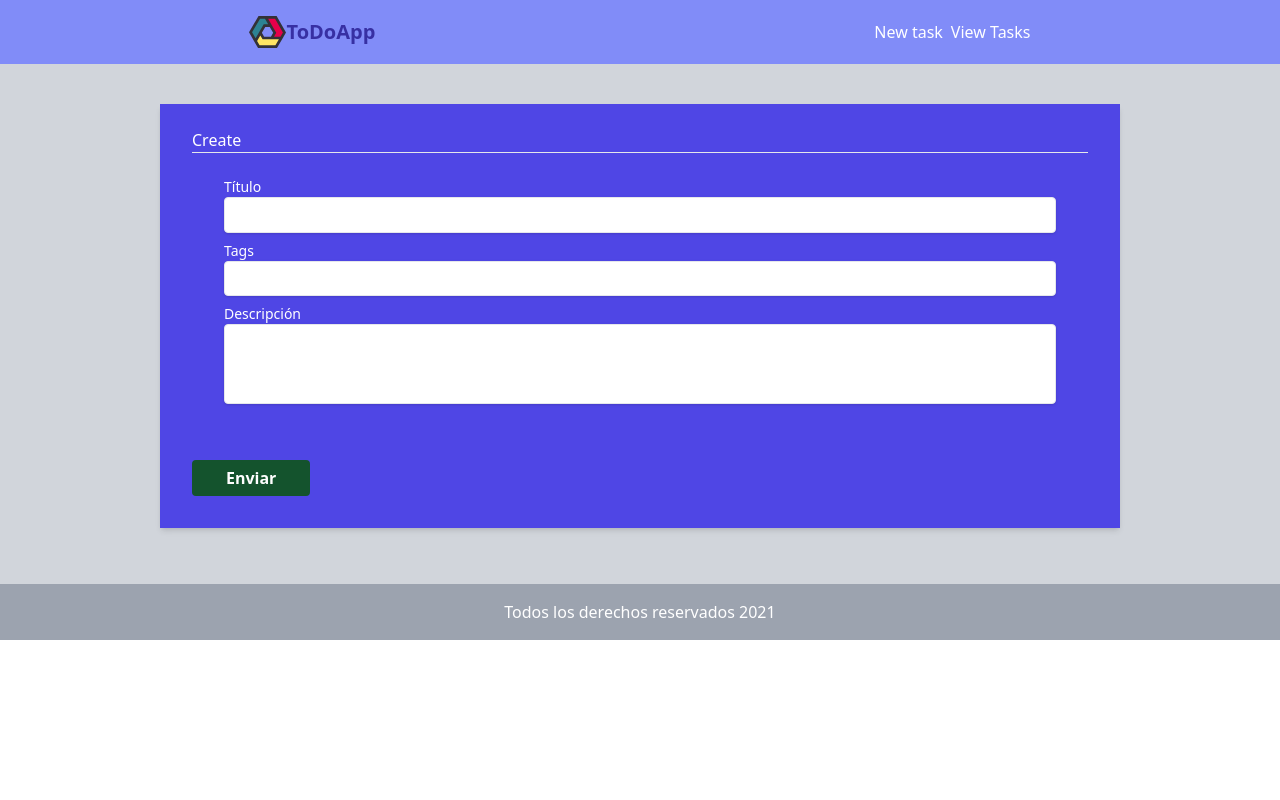
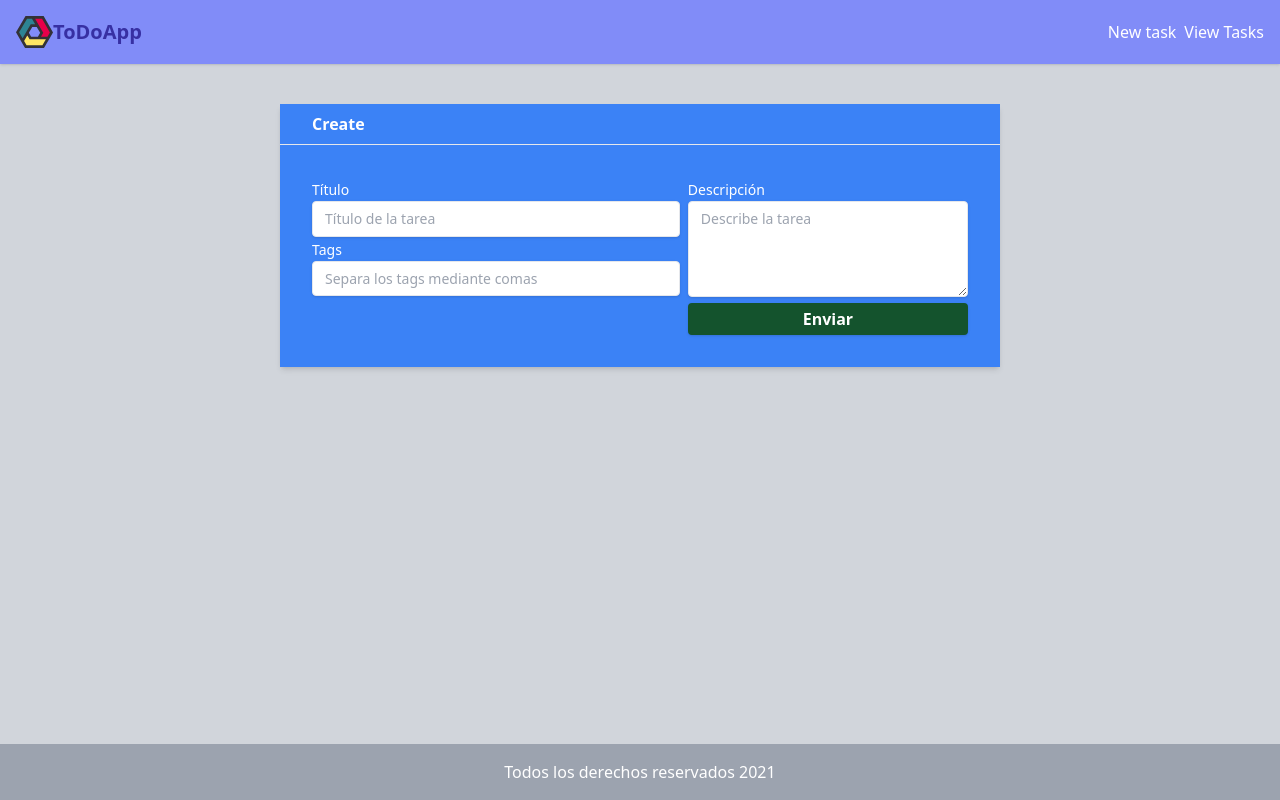
Before and after one commit to TKadyear/oxygen-todo-app, a React (Vite) app: page / in a window 1280 px wide. Built offline with nearby package versions, Linux system fonts and the light colour scheme.

Commit message:
Added the manage state with Redux for Done and Undone

```diff
--- a/package.json
+++ b/package.json
@@ -12,8 +12,7 @@
     "react": "^17.0.2",
     "react-dom": "^17.0.2",
     "react-redux": "^7.2.6",
-    "react-router-dom": "^6.2.2",
-    "redux-thunk": "^2.4.1"
+    "react-router-dom": "^6.2.2"
   },
   "devDependencies": {
     "@vitejs/plugin-react": "^1.0.7",
--- a/src/App.jsx
+++ b/src/App.jsx
@@ -1,156 +1,182 @@
 import { BrowserRouter, Routes, Route, Link } from 'react-router-dom';
-import { useDispatch, useSelector } from 'react-redux'
-import React from 'react'
-import './App.css'
-
-function NavBar() {
+import { useSelector } from 'react-redux'
+import React, { useState } from 'react'
+import { store } from './app/store'
+import { toggleDone, addNewTask } from './reducers/tasksReducer';
+//  COMPONENTE BARRA DE NAVEGACIÓN
+const NavBar = () => {
   return (
-    <nav className="flex flex-row justify-around flex-wrap  items-center py-4 bg-indigo-400 text-white shadow">
+    <nav className='flex flex-row justify-between flex-wrap  items-center p-4 bg-indigo-400 text-white shadow'>
       <div className='flex flex-row justify-center items-center text-indigo-800 font-bold text-xl'>
-        <img src="/logo.svg" alt="Logo Todo app" />
+        <img src='/logo.svg' alt='Logo Todo app' />
         ToDoApp
       </div>
       <div className='flex flex-row justify-around gap-2'>
-        <Link to="/">New task</Link>
-        <Link to="/view-tasks">View Tasks</Link>
+        <Link to='/'>New task</Link>
+        <Link to='/view-tasks'>View Tasks</Link>
       </div>
     </nav>
   );
 }
+// Función para poner un color aleatorio ya que no se ha puesto ningun selector de color.
+const randomColor = () => {
+  const listColors = ['red', 'blue', 'orange', 'green', 'yellow', 'purple', 'pink', 'darkBlue']
+  const randomNumber = Math.floor(Math.random() * listColors.length)
+  return listColors[randomNumber]
+}
 
-function NewTask() {
+// COMPONENTES
+// Tags
+const TaskTags = (props) => {
+  //Clase de CSS de Tailwind
+  const colors = {
+    red: 'bg-red-500',
+    blue: 'bg-blue-500',
+    orange: 'bg-orange-500',
+    green: 'bg-green-500',
+    yellow: 'bg-yellow-500',
+    purple: 'bg-purple-500',
+    pink: 'bg-pink-500',
+    darkBlue: 'bg-slate-800'
+  }
+  const renderedTags = props.tags.map(tag => {
+    const tagColor = tag.color ? colors[tag.color] : colors[randomColor()]
+    return <span key={tag.name} className={`tags ${tagColor}`} > {tag.name}</span >
+  })
+  return renderedTags;
+}
+// TARJETAS DE TAREAS
+const CardTask = (props) => {
+  return (
+    <div className='bg-white rounded-2xl w-11/12'>
+      <div className='px-4'>
+        <p className='font-bold'>{props.task.title}</p>
+        <hr />
+        <div className='my-2 flex flex-row flex-wrap gap-1'>
+          <TaskTags tags={props.task.tags}></TaskTags>
+        </div>
+        <p className='text-sm'>{props.task.description}</p>
+      </div>
+      <button onClick={() => props.onClick(props.task.id)} className={`w-full rounded-b-2xl py-1 text-white ${props.task.done ? 'bg-orange-500' : 'bg-green-500'}`}>{props.task.done ? 'DONE' : 'TO-DO'}</button>
+    </div>
+  )
+}
+// LISTADO DE TAREAS DEPENDIENDO SI ESTAN HECHAS O NO
+const TasksList = (props) => {
+  const listTask = useSelector(state => state.filter(task => task.done === props.done))
+  const handleClick = (id) => {
+    store.dispatch(toggleDone(id))
+  }
+  const renderedTasks = listTask.map(task => <CardTask key={task.id} task={task} onClick={(i) => handleClick(i)}></CardTask>)
+  return (
+    <div className='bg-blue-500 pb-8 pt-2 flex flex-col items-center gap-3 w-full md:w-5/12'>
+      <div className='text-white text-center font-bold w-full'>
+        <p> {props.done ? 'DONE' : 'TO-DO'}</p>
+        <hr className='w-full' />
+      </div>
+      {renderedTasks}
+    </div>
+  )
+}
+// PÁGINAS
+// LISTADO DE TAREAS
+const ViewAllTasks = () => {
   return (
     <>
       <main>
-        <div className="container bg-indigo-600 shadow-md  px-8 pt-6 pb-8 mb-4 text-white">
+        <TasksList done={false}></TasksList>
+        <TasksList done={true}></TasksList>
+      </main>
+    </>
+  )
+}
+// HOME- FORMULARIO DE NUEVAS TAREAS
+const NewTask = () => {
+  const [title, setTitle] = useState('');
+  const [tag, setTag] = useState('');
+  const [description, setDescription] = useState('');
+  const [allTags, setAllTags] = useState({ tags: [] });
+
+  const handleChange = (e) => {
+    const type = e.target.name;
+    const value = e.target.value;
+    switch (type) {
+      case 'title': {
+        return setTitle(value);
+      }
+      case 'description': {
+        return setDescription(value);
+      }
+      case 'tags': {
+        setTag(value);
+        const listTags = value.split(',').map(nameTag => {
+          return { name: nameTag, color: randomColor() }
+        });
+        return setAllTags(listTags);
+      }
+    }
+  }
+  const handleSubmit = (e) => {
+    e.preventDefault();
+    if (title != '' && allTags.length != 0 && description != '') {
+      const ID = title.replace(/ /g, '-');
+      const formData = {
+        id: ID,
+        title: title,
+        tags: allTags,
+        description: description,
+        done: false
+      };
+      setTitle('');
+      setDescription('');
+      setAllTags([]);
+      setTag('');
+      store.dispatch(addNewTask(formData));
+    }
+  }
+  // A los inputs les he agregado el value para poder controlar con React lo que se ve en el input y asegurarme que funciona.
+  return (
+    <>
+      <main className='h-[calc(100vh-4rem-3.5rem)]'>
+        <div className='bg-blue-500 shadow-md md:w-3/4 text-white'>
           <h1>Create</h1>
           <hr />
-          <form action="" className=' px-8 pt-6 pb-8 mb-4 '>
-            <label className='block  text-sm mb-2'>
+          <form className='flex flex-col lg:flex-row gap-2 p-8'>
+            <div>
+              <label>
                 Título
-              <input className='shadow appearance-none border rounded w-full py-2 px-3 text-gray-700 leading-tight focus:outline-none focus:shadow-outline' type="text" name="title" id="" />
+                <input onChange={handleChange} placeholder='Título de la tarea' type='text' value={title} name='title' required />
               </label>
-            <label className='block text-sm mb-2'>
+              <label>
                 Tags
-              <input className='shadow appearance-none border rounded w-full py-2 px-3 text-gray-700 leading-tight focus:outline-none focus:shadow-outline' type="text" name="tags" id="" />
+                <input onChange={handleChange} placeholder='Separa los tags mediante comas' type='text' value={tag} name='tags' required />
               </label>
-            <label className='block text-sm mb-2'>
+            </div>
+            <div>
+              <label>
                 Descripción
-              <input className='h-20 shadow appearance-none border rounded w-full py-2 px-3 text-gray-700 leading-tight focus:outline-none focus:shadow-outline' type="text" name="description" id="" size="4" />
+                <textarea onChange={handleChange} className='h-24' value={description} name='description' placeholder='Describe la tarea'></textarea>
               </label>
+              <input type='submit' value='Enviar' onClick={(e) => handleSubmit(e)} className=' bg-green-900 border-green-900 py-1 px-8 text-white font-bold border-2  rounded hover:bg-white hover:text-green-900' />
+            </div>
           </form>
-          <button className=' bg-green-900 border-green-900 py-1 px-8 text-white font-bold border-2  rounded hover:bg-white hover:text-green-900'>Enviar</button>
         </div>
       </main>
     </>
   );
 }
-function TaskTags(props) {
-  const colors = {
-    red: "bg-red-500",
-    blue: "bg-blue-500",
-    orange: "bg-orange-500",
-    green: "bg-green-500",
-    yellow: "bg-yellow-500",
-    purple: "bg-purple-500",
-    pink: "bg-pink-500",
-    darkBlue: "bg-slate-800"
-  }
-  const renderedTags = props.tags.map(tag => <span key={tag.name} className={`tags ${colors[tag.color]}`} > {tag.name}</span >)
-  return renderedTags;
-}
 
-function CardTask(props) {
-  return (
-    <div className='bg-white rounded-2xl w-11/12'>
-      <div className="px-4">
-        <p className='font-bold'>{props.task.title}</p>
-        <hr />
-        <div className="my-2 flex flex-row flex-wrap gap-1">
-          <TaskTags tags={props.task.tags}></TaskTags>
-        </div>
-        <p>{props.task.description}</p>
-        <p>{props.task.creationDate}</p>
-      </div>
-      <button onClick={() => props.onClick(props.task.id)} className={`w-full rounded-b-2xl py-1 text-white ${props.task.done ? "bg-orange-500" : "bg-green-500"}`}>{props.task.done ? 'DONE' : 'TO-DO'}</button>
-    </div>
-  )
-}
-
-function TasksList(props) {
-  const renderedTasks = props.listTask.map(task => {
-    if (task.done === props.done) {
-      return <CardTask key={task.id} task={task} onClick={(i) => props.onClick(i)}></CardTask>
-    }
-  })
-  return (
-    <div className='bg-blue-500 py-4 flex flex-col items-center gap-3 w-full md:w-5/12'>
-      <p className='text-white font-bold'>{props.done ? "DONE" : "TO-DO"}</p>
-      <hr className='w-full' />
-      {renderedTasks}
-    </div>
-  )
-}
-class ViewAllTasks extends React.Component {
-  constructor(props) {
-    super(props);
-    this.state = {
-      listTask: [],
-    };
-  }
-  componentDidMount() {
-    const URL = '/data/todo-data.json'
-    fetch(URL)
-      .then(response => response.json())
-      .then(
-        (result) => {
-          result.forEach(task => task.id = task.title.replaceAll(' ', '-'))
-          this.setState({
-            listTask: this.state.listTask.concat(result),
-          })
-        }
-        ,
-        (error) => {
-          console.error({ isLoaded: true, payload: error })
-        }
-      )
-  }
-  handleClick(id) {
-    const updatedTask = [...this.state.listTask].map(task => {
-      if (task.id === id) {
-        task.done = !task.done
-      }
-      return task;
-    })
-    this.setState({
-      listTask: updatedTask,
-    })
-    console.log(id)
-  }
-  render() {
-    return (
-      <>
-        <main>
-          <TasksList done={false} listTask={this.state.listTask} onClick={(i) => this.handleClick(i)}></TasksList>
-          <TasksList done={true} listTask={this.state.listTask} onClick={(i) => this.handleClick(i)}></TasksList>
-        </main>
-      </>
-    )
-  }
-}
-function App() {
+const App = () => {
   return (
     <BrowserRouter>
       <NavBar></NavBar>
-      <div className="bg-gray-300">
       <Routes>
-          <Route path="/" element={<NewTask />} />
-          <Route path="view-tasks" element={<ViewAllTasks />} />
+        <Route path='/' element={<NewTask />} />
+        <Route path='view-tasks' element={<ViewAllTasks />} />
       </Routes>
-      </div>
       <footer> Todos los derechos reservados 2021</footer>
     </BrowserRouter>
   )
 }
 
-export default App
+export default App;
--- a/src/index.css
+++ b/src/index.css
@@ -2,11 +2,23 @@
 @tailwind components;
 @tailwind utilities;
 @layer base{
+  body{
+    @apply bg-gray-300;
+  }
+  h1{
+    @apply mx-8 my-2 font-bold;
+  }
   p{
     @apply m-2;
   }
   main{
-    @apply w-full lg:w-3/4 mx-auto py-10 flex flex-col justify-center gap-8 md:flex-row lg:justify-around md:items-start;
+    @apply w-full lg:w-3/4 mx-auto py-10 flex flex-col justify-center gap-8 md:flex-row lg:justify-around md:items-start ;
+  }
+  label{
+    @apply text-sm my-2;
+  }
+  input,textarea{
+   @apply inline shadow appearance-none border rounded w-full py-2 px-3 text-gray-700 leading-tight focus:outline-none;
   }
   footer{
     @apply flex flex-row justify-center py-4 bg-gray-400 text-white;
--- a/src/main.jsx
+++ b/src/main.jsx
@@ -1,6 +1,6 @@
 import React from 'react'
 import ReactDOM from 'react-dom'
-import store from './app/store'
+import { store } from './app/store'
 import { Provider } from 'react-redux'
 import './index.css'
 import App from './App'
--- /dev/null
+++ b/src/reducers/tasksReducer.js
@@ -0,0 +1,115 @@
+/*
+ * Estuve probando a poder poner de estado inicial unos datos que llegasen de un axios
+ * y no funciono, por lo que esta era la mejor solución */
+
+const initialState = [
+  {
+    'id': '0-creacion-header',
+    'title': 'Creación del header',
+    'tags': [
+      {
+        'name': 'urgente',
+        'color': 'red'
+      },
+      {
+        'name': 'dev',
+        'color': 'blue'
+      }
+    ],
+    'description': 'Creación de una barra de navegación y gestión de los diferentes enlaces dentro de la página',
+    'creationDate': '2022/03/15',
+    'done': false
+  },
+  {
+    'id': '1-call-to-action-home',
+    'title': 'Call-To-Action para Home',
+    'tags': [
+      {
+        'name': 'medio',
+        'color': 'yellow'
+      },
+      {
+        'name': 'dev',
+        'color': 'blue'
+      }
+    ],
+    'description': 'Aplicación del diseño principal sobre el botón situado en el Hero',
+    'creationDate': '2022/03/15',
+    'done': false
+  },
+  {
+    'id': '2-tablas-bd',
+    'title': 'Creación de las tablas en la BD',
+    'tags': [
+      {
+        'name': 'urgente',
+        'color': 'red'
+      }
+    ],
+    'description': 'A partir de los requerimientos técnicos,generar las tablas de la Base de datos',
+    'creationDate': '2022/03/15',
+    'done': false
+  },
+  {
+    'id': '3-componente-card',
+    'title': 'Componente Card',
+    'tags': [
+      {
+        'name': 'bajo',
+        'color': 'green'
+      }
+    ],
+    'description': 'Maquetación y lógica del componente para el listado de las cards',
+    'creationDate': '2022/03/15',
+    'done': true
+  },
+  {
+    'id': '4-imagenes-perfil',
+    'title': 'Imágenes de Perfil',
+    'tags': [
+      {
+        'name': 'medio',
+        'color': 'yellow'
+      },
+      {
+        'name': 'ui',
+        'color': 'purple'
+      }
+    ],
+    'description': 'Creación de las imágenes genéricas para la página de perfil',
+    'creationDate': '2022/03/15',
+    'done': true
+  }
+]
+
+export function taskReducer(state = initialState, action) {
+  switch (action.type) {
+    case '@tasks/taskAdded': {
+      console.log(action.data)
+      return [...state, action.data.task]
+    }
+    case '@tasks/taskToggleDone': {
+      const id = action.data.id
+      return state.map(task => {
+        if (task.id === id) {
+          task.done = !task.done
+        }
+        return task;
+      })
+    }
+    default:
+      return state;
+  }
+}
+export const toggleDone = (id) => {
+  return {
+    type: '@tasks/taskToggleDone',
+    data: { id }
+  }
+}
+export const addNewTask = (task) => {
+  return {
+    type: '@tasks/taskAdded',
+    data: { task }
+  }
+}
```
Also changed, not shown: public/data/todo-data.json (deleted, +0 -74 lines), src/app/store.js (+4 -5 lines), src/App.css (deleted). Lines whose indentation alone changed are shown as unchanged.
